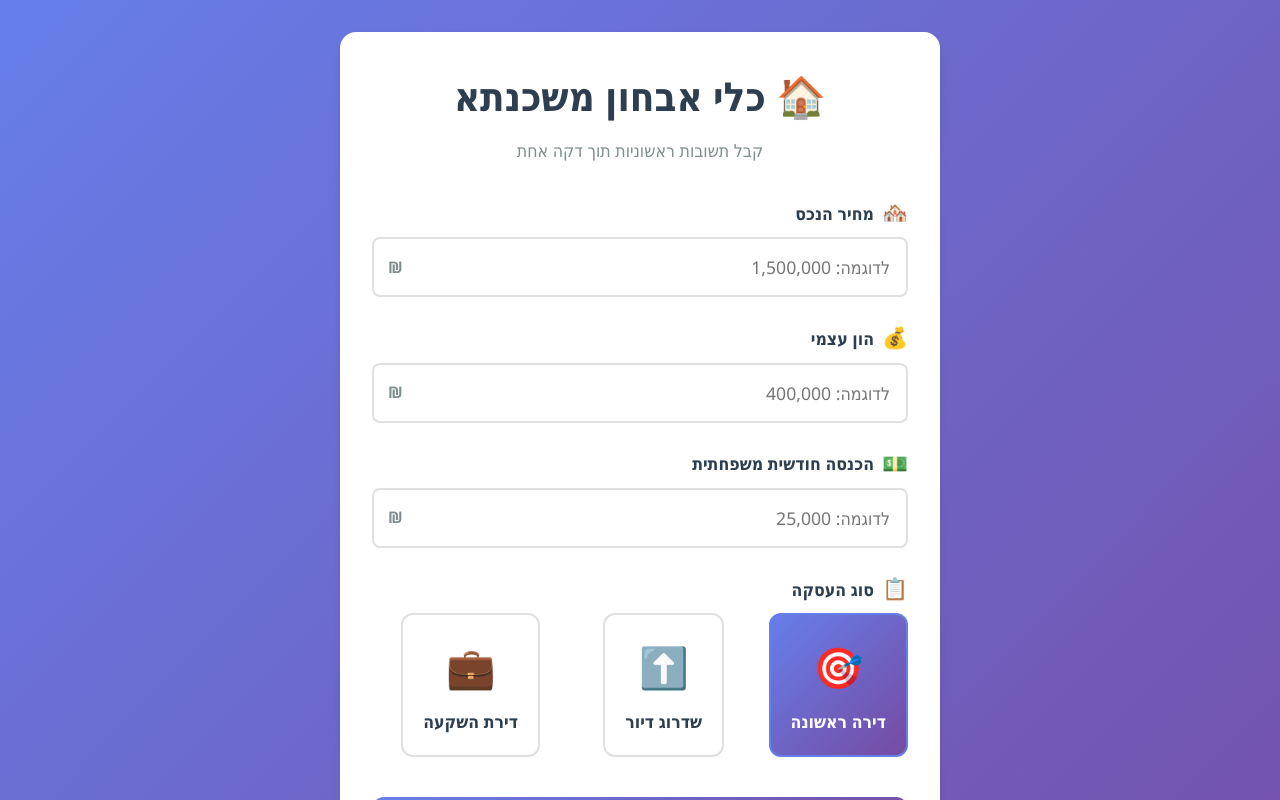
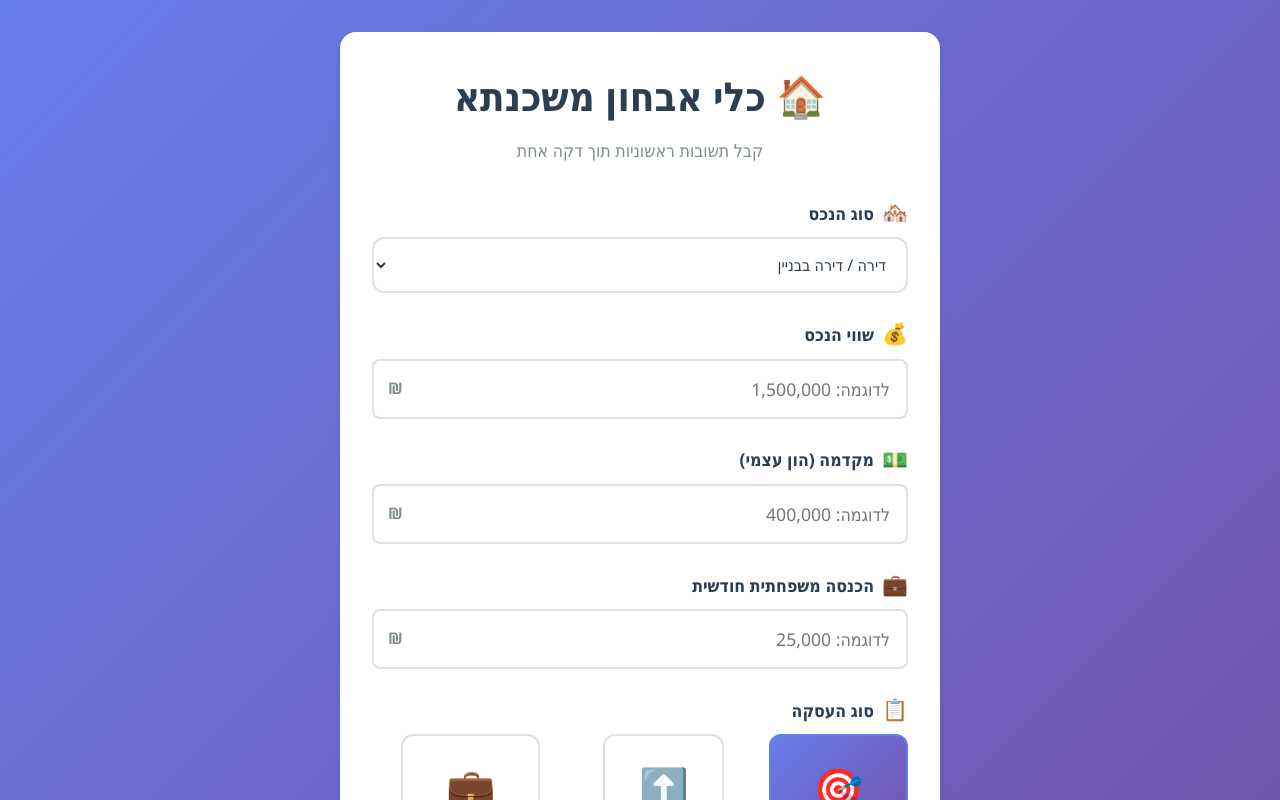
Before and after one commit to nahum22/rotem_mortage_app, a React (Vite) app: page / in a window 1280 px wide. Shown: the top 800 px of the page. Built offline with nearby package versions, Linux system fonts and the light colour scheme.

Commit message:
added options

```diff
--- a/src/App.tsx
+++ b/src/App.tsx
@@ -11,9 +11,13 @@ import { calculateMortgage, calculateMixOptions, calculatePotentialSaving } from
 function App() {
   const [results, setResults] = useState<MortgageResult | null>(null)
   const [selectedOption, setSelectedOption] = useState<'stable' | 'balanced' | 'saving' | null>(null)
+  const [isLoading, setIsLoading] = useState(false)
 
-  const handleCalculate = (inputs: MortgageInputs) => {
-    const calculatedResults = calculateMortgage(inputs)
+  const handleCalculate = async (inputs: MortgageInputs) => {
+    setIsLoading(true)
+    setResults(null)
+    try {
+      const calculatedResults = await calculateMortgage(inputs)
       setResults(calculatedResults)
       setSelectedOption(null) // איפוס הבחירה בעת חישוב חדש
 
@@ -24,6 +28,12 @@ function App() {
           block: 'start'
         })
       }, 100)
+    } catch (error) {
+      console.error('Calculation error:', error)
+      alert('אירעה שגיאה בחישוב. אנא נסה שוב.')
+    } finally {
+      setIsLoading(false)
+    }
   }
 
   const handleOptionSelect = (optionId: 'stable' | 'balanced' | 'saving') => {
@@ -61,7 +71,13 @@ function App() {
     <div className="app">
       <MortgageCalculator onCalculate={handleCalculate} />
 
-      {results && (
+      {isLoading && (
+        <div style={{ textAlign: 'center', padding: '40px', fontSize: '1.2rem' }}>
+          ⏳ מחשב את המשכנתא שלך...
+        </div>
+      )}
+
+      {results && !isLoading && (
         <div id="results">
           <PieComparison loanAmount={results.loanAmount} years={25} />
 
--- a/src/components/MortgageCalculator.css
+++ b/src/components/MortgageCalculator.css
@@ -189,6 +189,35 @@
   line-height: 1.5;
 }
 
+.form-select {
+  width: 100%;
+  padding: 14px 16px;
+  font-size: 1rem;
+  border: 2px solid #e0e0e0;
+  border-radius: 12px;
+  background-color: white;
+  transition: all 0.3s ease;
+  direction: rtl;
+  cursor: pointer;
+  font-family: inherit;
+  color: #2c3e50;
+}
+
+.form-select:hover {
+  border-color: #667eea;
+}
+
+.form-select:focus {
+  outline: none;
+  border-color: #667eea;
+  box-shadow: 0 0 0 4px rgba(102, 126, 234, 0.1);
+}
+
+.form-select option {
+  padding: 10px;
+  direction: rtl;
+}
+
 @media (max-width: 768px) {
   .calculator-container {
     padding: 1rem;
--- a/src/components/MortgageCalculator.tsx
+++ b/src/components/MortgageCalculator.tsx
@@ -11,6 +11,7 @@ export const MortgageCalculator: React.FC<MortgageCalculatorProps> = ({ onCalcul
   const [downPayment, setDownPayment] = useState<string>('');
   const [monthlyIncome, setMonthlyIncome] = useState<string>('');
   const [dealType, setDealType] = useState<'first' | 'upgrade' | 'investment'>('first');
+  const [propertyType, setPropertyType] = useState<'apartment' | 'landAndHouse' | 'land'>('apartment');
 
   const handleSubmit = (e: React.FormEvent) => {
     e.preventDefault();
@@ -19,7 +20,8 @@ export const MortgageCalculator: React.FC<MortgageCalculatorProps> = ({ onCalcul
       propertyPrice: parseFloat(propertyPrice),
       downPayment: parseFloat(downPayment),
       monthlyIncome: parseFloat(monthlyIncome),
-      dealType
+      dealType,
+      propertyType
     };
 
     onCalculate(inputs);
@@ -48,9 +50,31 @@ export const MortgageCalculator: React.FC<MortgageCalculatorProps> = ({ onCalcul
 
       <form onSubmit={handleSubmit} className="calculator-form">
         <div className="form-group">
+          <label htmlFor="propertyType">
+            <span className="label-icon">🏘️</span>
+            סוג הנכס
+          </label>
+          <div className="input-wrapper">
+            <select
+              id="propertyType"
+              value={propertyType}
+              onChange={(e) => setPropertyType(e.target.value as 'apartment' | 'landAndHouse' | 'land')}
+              className="form-select"
+              required
+            >
+              <option value="apartment">דירה / דירה בבניין</option>
+              <option value="landAndHouse">מגרש + בית פרטי</option>
+              <option value="land">מגרש בלבד</option>
+            </select>
+          </div>
+        </div>
+
+        <div className="form-group">
           <label htmlFor="propertyPrice">
-            <span className="label-icon">🏘️</span>
-            מחיר הנכס
+            <span className="label-icon">💰</span>
+            {propertyType === 'land' ? 'שווי המגרש' :
+             propertyType === 'landAndHouse' ? 'שווי המגרש + הבית' :
+             'שווי הנכס'}
           </label>
           <div className="input-wrapper">
             <input
@@ -67,8 +91,8 @@ export const MortgageCalculator: React.FC<MortgageCalculatorProps> = ({ onCalcul
 
         <div className="form-group">
           <label htmlFor="downPayment">
-            <span className="label-icon">💰</span>
-            הון עצמי
+            <span className="label-icon">💵</span>
+            מקדמה (הון עצמי)
             {downPaymentPercent !== '0' && (
               <span className="percent-badge">{downPaymentPercent}%</span>
             )}
@@ -88,8 +112,8 @@ export const MortgageCalculator: React.FC<MortgageCalculatorProps> = ({ onCalcul
 
         <div className="form-group">
           <label htmlFor="monthlyIncome">
-            <span className="label-icon">💵</span>
-            הכנסה חודשית משפחתית
+            <span className="label-icon">💼</span>
+            הכנסה משפחתית חודשית
           </label>
           <div className="input-wrapper">
             <input
--- a/src/utils/calculations.ts
+++ b/src/utils/calculations.ts
@@ -3,6 +3,7 @@ export interface MortgageInputs {
   downPayment: number;
   monthlyIncome: number;
   dealType: 'first' | 'upgrade' | 'investment';
+  propertyType: 'apartment' | 'landAndHouse' | 'land';
 }
 
 export interface MortgageResult {
```
Lines whose indentation alone changed are shown as unchanged.
